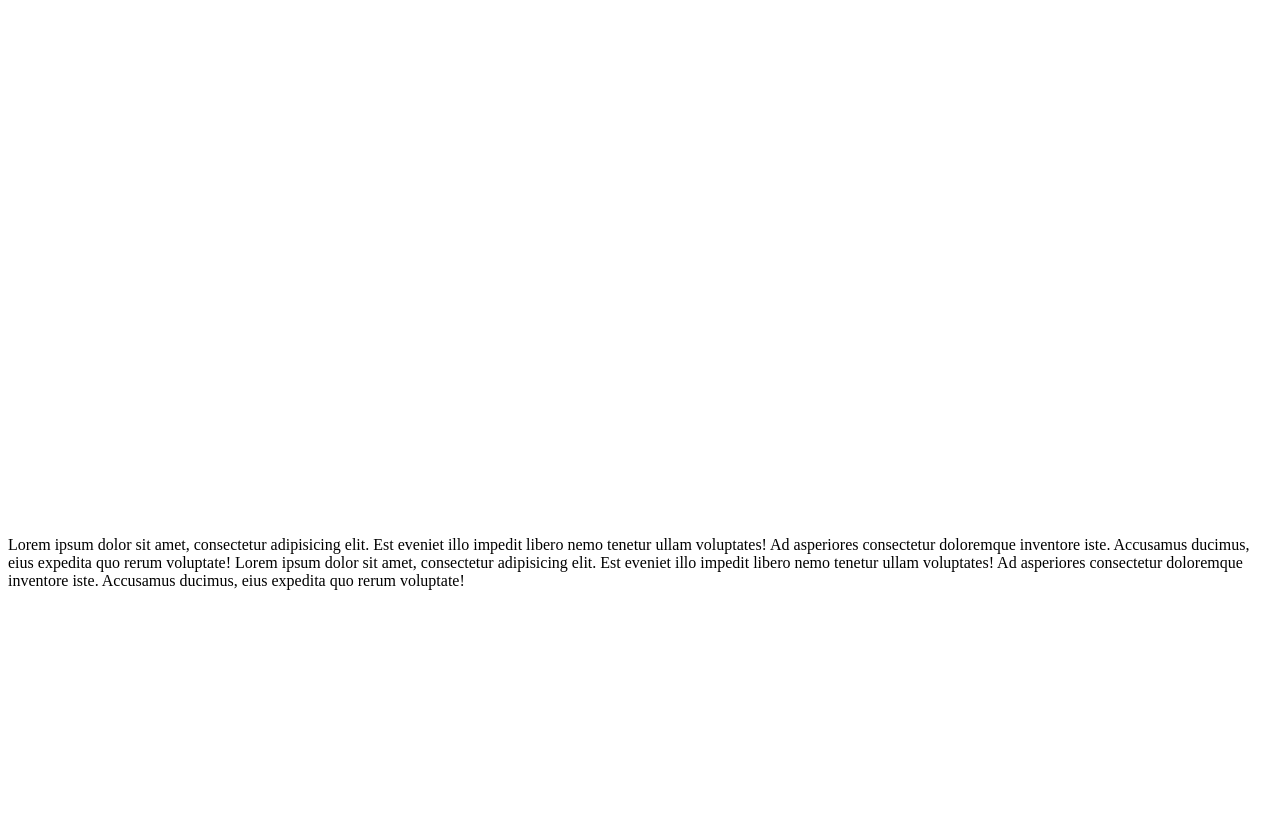
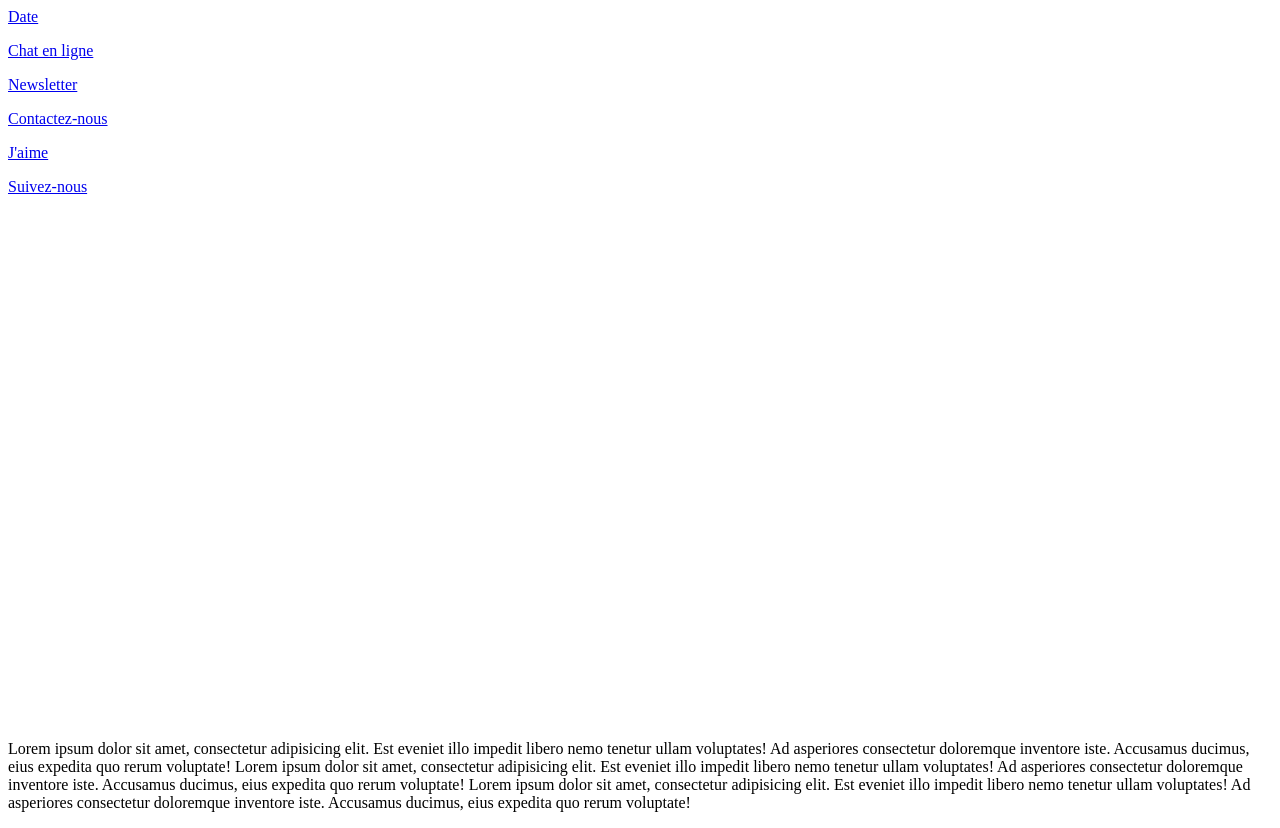
Before and after one commit to laheravilla/App-Medical-Diagnosis, a Symfony app: template app-medical-diagnosis/templates/_footer_rgpd.html.twig in a window 1280 px wide. Before the commit the page ends 590 px from the top, so only its background shows below. Run offline with Twig, Linux system fonts and the light colour scheme; the template is opened without the code that fills it, so the values that code supplies are empty; some libraries are stand-ins or nearby versions.

Commit message:
Front footer icons

```diff
--- /dev/null
+++ b/app-medical-diagnosis/assets/css/variables.scss
@@ -0,0 +1,5 @@
+/*****************************
+            COLORS
+*****************************/
+
+$footer-color: lighten(gray, 35);
--- a/app-medical-diagnosis/assets/js/app.js
+++ b/app-medical-diagnosis/assets/js/app.js
@@ -17,4 +17,5 @@
 
 // Need Bootstrap? Install it with "yarn add bootstrap"
 import 'bootstrap'; //Adds functions to jQuery
+import 'font-awesome/css/font-awesome.css';
 //global.$ = $;
--- a/app-medical-diagnosis/templates/_footer_icons.html.twig
+++ b/app-medical-diagnosis/templates/_footer_icons.html.twig
@@ -0,0 +1,36 @@
+<div class="cont-footer-icons row col-12 pb-3 pt-4">
+    <div class="cont-icons col-md-8 row justify-content-center flex-fill">
+        <div class="cont-icon calendar row flex-fill justify-content-end">
+            <a href="#" class="link link-icons">
+                <p><i class="pr-2 far fa-calendar-alt"></i>Date</p>
+            </a>
+        </div>
+        <div class="cont-icon chat row flex-fill justify-content-end">
+            <a href="#" class="link link-icons">
+                <p><i class="pr-2 far fa-comment-alt"></i>Chat en ligne</p>
+            </a>
+        </div>
+        <div class="cont-icon newsletter row flex-fill justify-content-end">
+            <a href="#" class="link link-icons">
+                <p><i class="pr-2 far fa-bell"></i>Newsletter</p>
+            </a>
+        </div>
+        <div class="cont-icon contact-us row flex-fill justify-content-end">
+            <a href="#" class="link link-icons">
+                <p><i class="pr-2 far fa-envelope"></i>Contactez-nous</p>
+            </a>
+        </div>
+    </div>
+    <div class="cont-icons-interaction row col-md-4 justify-content-center">
+        <div class="cont-icon like row flex-fill justify-content-end">
+            <a href="#" class="link link-icons">
+                <p><i class="pr-2 far fa-heart"></i>J'aime</p>
+            </a>
+        </div>
+        <div class="cont-icon facebook row flex-fill justify-content-center">
+            <a href="#" class="link link-icons">
+                <p><i class="pr-2 fab fa-facebook-f"></i>Suivez-nous</p>
+            </a>
+        </div>
+    </div>
+</div>
--- a/app-medical-diagnosis/templates/_footer_rgpd.html.twig
+++ b/app-medical-diagnosis/templates/_footer_rgpd.html.twig
@@ -1,4 +1,6 @@
 <section class="section-footer-rgpd row position-fixed fixed-bottom">
+    {{ include('_footer_icons.html.twig') }}
+    <div class="cont-footer-warning col-12 pt-1 row">
         <div class="cont-icon-warning col-1">
             <img src="{{ asset('build/images/warning-icon.png') }}" alt="">
         </div>
@@ -10,6 +12,11 @@
                 Lorem ipsum dolor sit amet, consectetur adipisicing elit. Est eveniet illo impedit libero nemo tenetur
                 ullam voluptates! Ad asperiores consectetur doloremque inventore iste. Accusamus ducimus, eius expedita
                 quo rerum voluptate!
+                Lorem ipsum dolor sit amet, consectetur adipisicing elit. Est eveniet illo impedit libero nemo tenetur
+                ullam voluptates! Ad asperiores consectetur doloremque inventore iste. Accusamus ducimus, eius expedita
+                quo rerum voluptate!
             </p>
         </div>
+    </div>
+
 </section>
--- a/app-medical-diagnosis/templates/base.html.twig
+++ b/app-medical-diagnosis/templates/base.html.twig
@@ -3,6 +3,8 @@
     <head>
         <meta charset="UTF-8">
         <title>{% block title %}Welcome!{% endblock %}</title>
+        <link rel="stylesheet" href="https://cdnjs.cloudflare.com/ajax/libs/font-awesome/5.9.0/css/all.min.css"
+              integrity="sha256-UzFD2WYH2U1dQpKDjjZK72VtPeWP50NoJjd26rnAdUI=" crossorigin="anonymous"/>
         {% block stylesheets %}
             {{ encore_entry_link_tags('app') }}
         {% endblock %}
--- a/app-medical-diagnosis/templates/home/index.html.twig
+++ b/app-medical-diagnosis/templates/home/index.html.twig
@@ -3,7 +3,6 @@
 {% block title %}{% endblock %}
 
 {% block body %}
-
     {{ include('_footer_rgpd.html.twig') }}
 {% endblock %}
 {% block javascripts %}
```
Also changed, not shown: app-medical-diagnosis/assets/css/app.scss (+4 -15 lines), app-medical-diagnosis/assets/css/components/_footer_icons.scss (added, +13 -0 lines), app-medical-diagnosis/assets/css/components/_footer_rgpd.scss (added, +16 -0 lines). Lines whose indentation alone changed are shown as unchanged.
